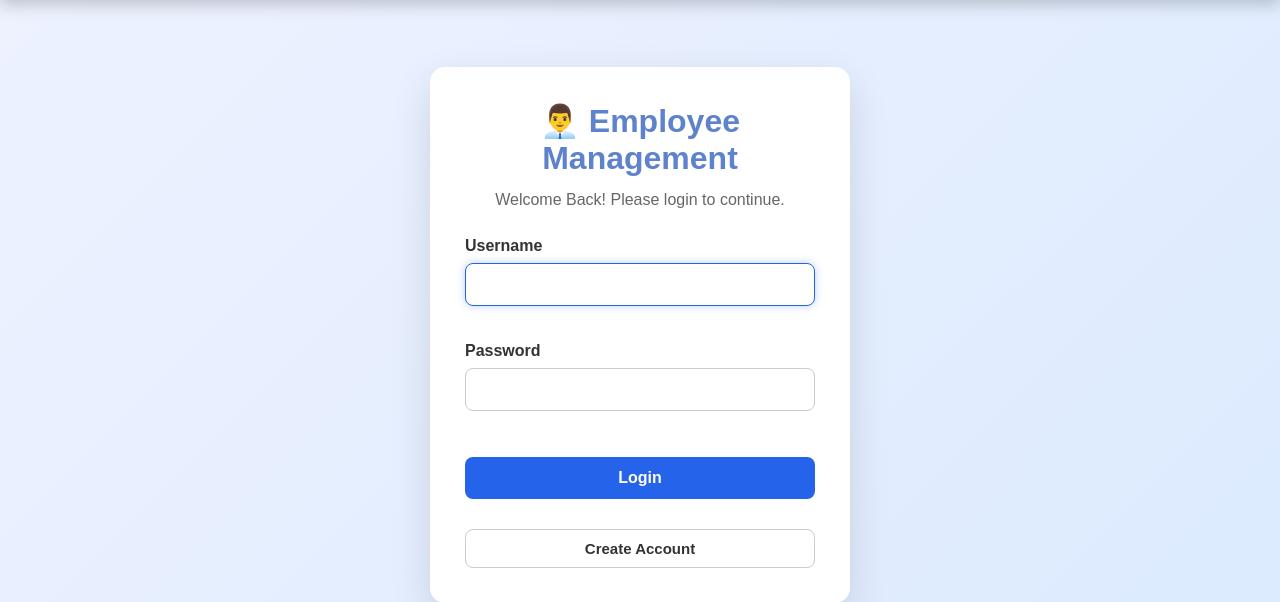
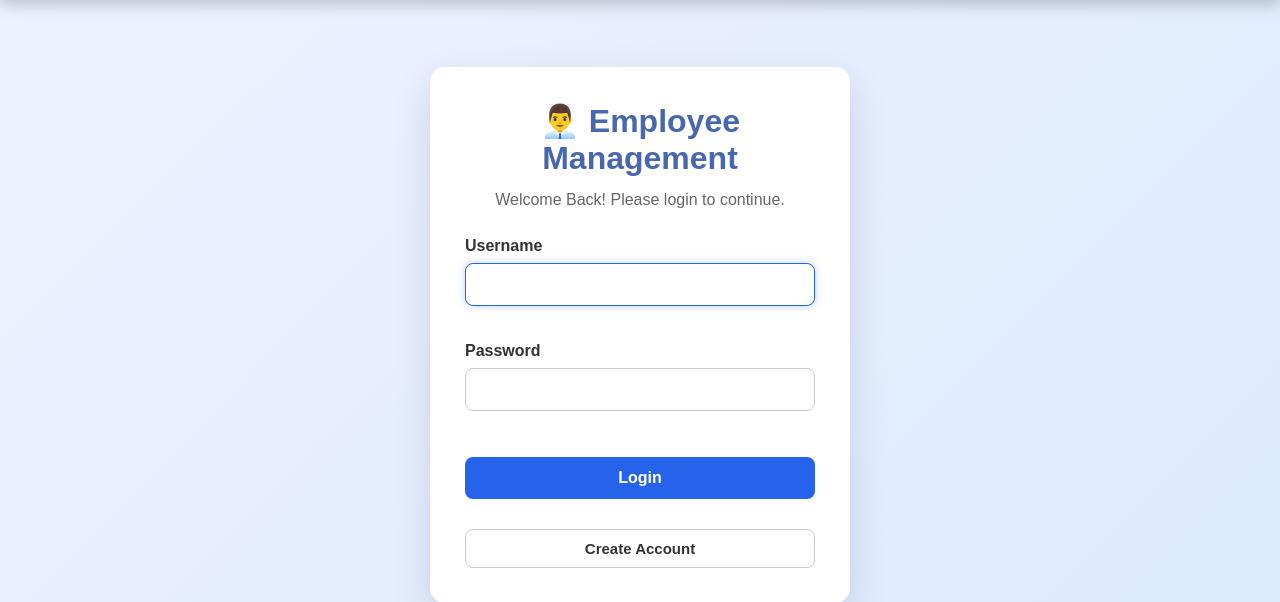
Before and after one commit to Manish-Gamare-Zapuza/Django-demo, a Django app: page /accounts/login/ in a window 1280 px wide. Shown: the part 64-666 px from the top of the page. Run offline with Django 4.2, Linux system fonts and the light colour scheme.

Commit message:
chnages login page

```diff
--- a/employees/templates/registration/login.html
+++ b/employees/templates/registration/login.html
@@ -79,7 +79,7 @@
 }
 
 .login-panel h1{
-    color: #5f82cd;
+    color: #4768af;
     margin-bottom:10px;
 }
 
```
